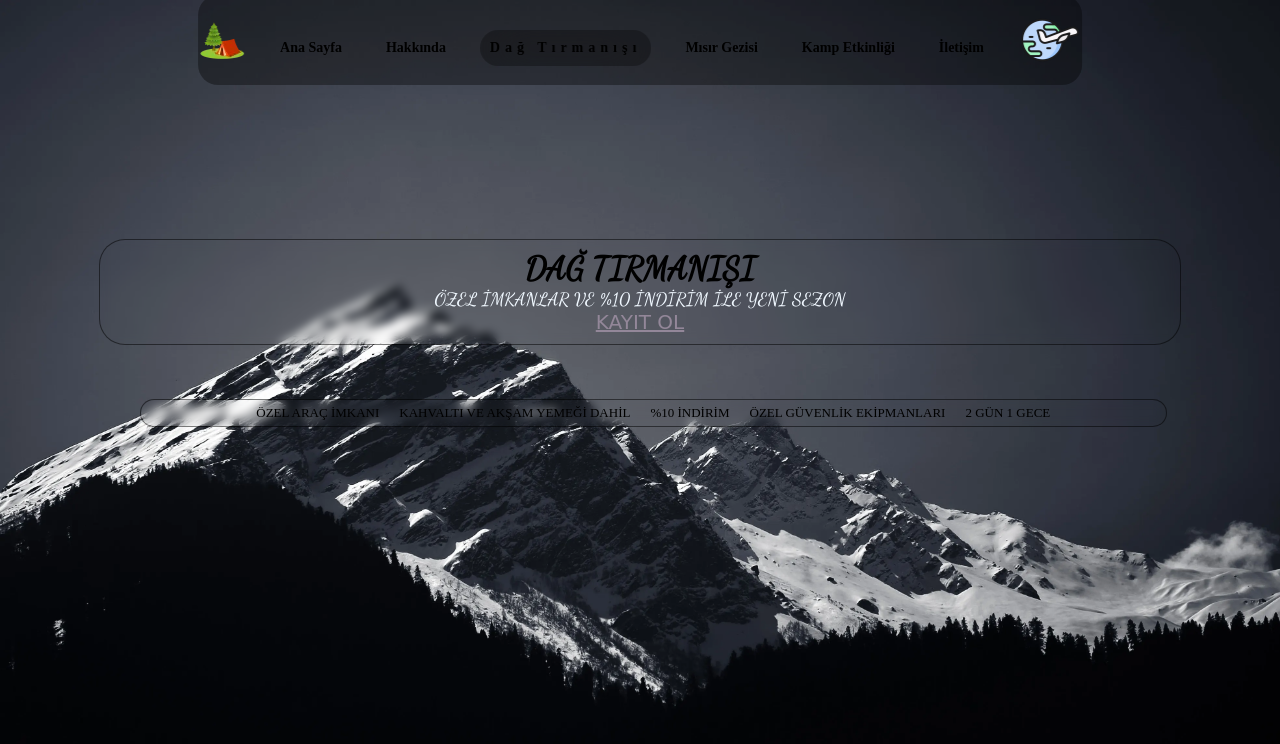
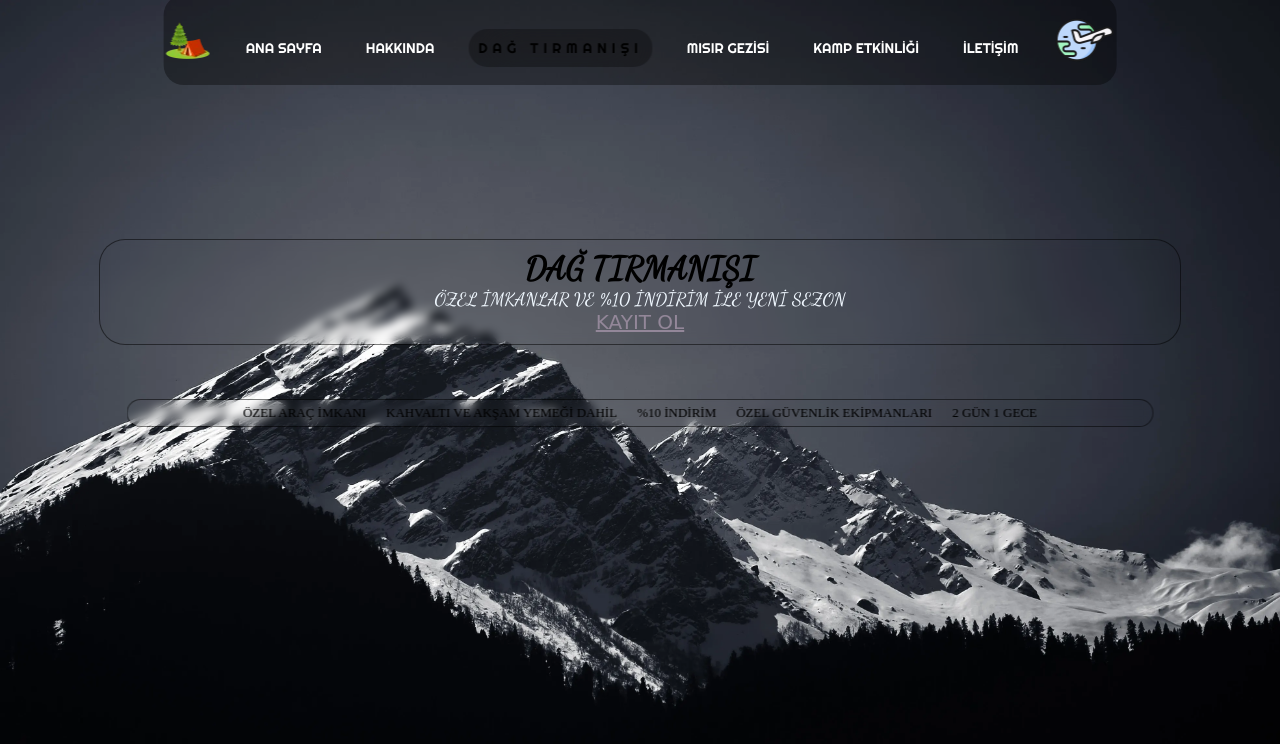
Before and after one commit to korayda4/Web_Sites, a plain HTML site: page dagtırmanısı.html in a window 1280 px wide. Drawn offline with Linux system fonts and the light colour scheme; a web font is replaced by a local one.

Commit message:
Add files via upload

```diff
--- a/Kamp.html
+++ b/Kamp.html
@@ -5,6 +5,9 @@
     <meta http-equiv="X-UA-Compatible" content="IE=edge">
     <meta name="viewport" content="width=device-width, initial-scale=1.0">
     <title>Etkinlik Zamanı/kamp</title>
+    <link rel="preconnect" href="https://fonts.googleapis.com">
+    <link rel="preconnect" href="https://fonts.gstatic.com" crossorigin>
+    <link href="https://fonts.googleapis.com/css2?family=Righteous&display=swap" rel="stylesheet">
     <link rel="preconnect" href="https://fonts.googleapis.com">
     <link rel="preconnect" href="https://fonts.gstatic.com" crossorigin>
     <link href="https://fonts.googleapis.com/css2?family=Dancing+Script:wght@500&display=swap" rel="stylesheet">
@@ -38,13 +41,14 @@
 
         }
         .headermenu .menu a {
+            font-family: 'Righteous', cursive;
             box-shadow: 5px;
             font-size: 14px;
             padding: 10px 15px;
             border-radius: 2px;
             text-decoration: none;
-            color: #000000;
-            font-weight: bold;
+            color: #ffffff;
+            font-weight: 500;
             position: relative;
             white-space: nowrap;
             transition: transform 0.3s ease;
@@ -145,8 +149,9 @@
             white-space: nowrap;
             position: absolute;
             display: flex;
-            top: 50%;
-            left: 11%;
+            top: 100%;
+            left: 50%;
+            transform: translateX(-50%);
             padding: 5px;
             background-color: #00000000;
             backdrop-filter: blur(5px);
@@ -172,12 +177,12 @@
         <header class="headermenu">
             <nav class="menu">
                 <img class="icon" src="assets/image/icons8-camping-48.webp" alt="ikon">
-                <a href="index.html">Ana Sayfa</a>
-                <a href="about.html">Hakkında</a>
-                <a href="dagtırmanısı.html">Dağ Tırmanışı</a>
-                <a href="mısırgezisi.html">Mısır Gezisi</a>
-                <a href="kamp.html">Kamp Etkinliği</a>
-                <a href="iletisim.html">İletişim</a>
+                <a href="index.html">ANA SAYFA</a>
+                <a href="about.html">HAKKINDA</a>
+                <a href="dagtırmanısı.html">DAĞ TIRMANIŞI</a>
+                <a href="mısırgezisi.html">MISIR GEZİSİ</a>
+                <a href="kamp.html">KAMP ETKİNLİĞİ</a>
+                <a href="iletisim.html">İLETİŞİM</a>
                 <img class="icon" src="assets/image/icons8-holiday-64.webp" alt="ikon">
             </nav>
         </header>
--- a/dagtırmanısı.html
+++ b/dagtırmanısı.html
@@ -5,6 +5,9 @@
     <meta http-equiv="X-UA-Compatible" content="IE=edge">
     <meta name="viewport" content="width=device-width, initial-scale=1.0">
     <title>Etkinlik Zamanı/dağtırmanışı</title>
+    <link rel="preconnect" href="https://fonts.googleapis.com">
+    <link rel="preconnect" href="https://fonts.gstatic.com" crossorigin>
+    <link href="https://fonts.googleapis.com/css2?family=Righteous&display=swap" rel="stylesheet">
     <link rel="preconnect" href="https://fonts.googleapis.com">
     <link rel="preconnect" href="https://fonts.gstatic.com" crossorigin>
     <link href="https://fonts.googleapis.com/css2?family=Dancing+Script:wght@500&display=swap" rel="stylesheet">
@@ -48,13 +51,14 @@
 
         }
         .headermenu .menu a {
+            font-family: 'Righteous', cursive;
+            font-weight: 500;
             box-shadow: 5px;
             font-size: 14px;
             padding: 10px 15px;
             border-radius: 2px;
             text-decoration: none;
-            color: #000000;
-            font-weight: bold;
+            color: #ffffff;
             position: relative;
             white-space: nowrap;
             transition: transform 0.3s ease;
@@ -134,23 +138,28 @@
             border-radius: 20px;
         }
         .ikinci-kisim {
-            opacity: 0;
+            position: absolute;
+            display: flex;
+            align-items: center;
+
+
             font-size: small;
             max-width: 1025px;
             min-width: 1025px;
+            max-height: 50px;
             gap: 20px;
             justify-content: center;
-            align-items: center;
-            white-space: nowrap;
-            position: absolute;
-            display: flex;
-            top: 50%;
-            left: 11%;
+
+            top: 100%;
+            left: 50%;
+            transform: translateX(-50%);
+
             padding: 5px;
             background-color: #00000000;
             backdrop-filter: blur(5px);
             box-shadow: 0 0 0 1px #00000081;
-            text-align: center;
+
+            opacity: 0;
             border-radius: 25px;
             animation: opacity-up 1s ease forwards,sliding-up 1s ease forwards;
         }
@@ -171,12 +180,12 @@
         <header class="headermenu">
             <nav class="menu">
                 <img class="icon" src="assets/image/icons8-camping-48.webp" alt="ikon">
-                <a href="index.html">Ana Sayfa</a>
-                <a href="about.html">Hakkında</a>
-                <a href="dagtırmanısı.html">Dağ Tırmanışı</a>
-                <a href="mısırgezisi.html">Mısır Gezisi</a>
-                <a href="kamp.html">Kamp Etkinliği</a>
-                <a href="iletisim.html">İletişim</a>
+                <a href="index.html">ANA SAYFA</a>
+                <a href="about.html">HAKKINDA</a>
+                <a href="dagtırmanısı.html">DAĞ TIRMANIŞI</a>
+                <a href="mısırgezisi.html">MISIR GEZİSİ</a>
+                <a href="kamp.html">KAMP ETKİNLİĞİ</a>
+                <a href="iletisim.html">İLETİŞİM</a>
                 <img class="icon" src="assets/image/icons8-holiday-64.webp" alt="ikon">
             </nav>
         </header>
```
Also changed, not shown: about.html (+11 -7 lines), dagkayit.html (+14 -9 lines), iletisim.html (+11 -7 lines), index.html (+18 -11 lines), kampkayit.html (+14 -9 lines), mısırgezisi.html (+15 -10 lines), mısırkayit.html (+14 -9 lines).
